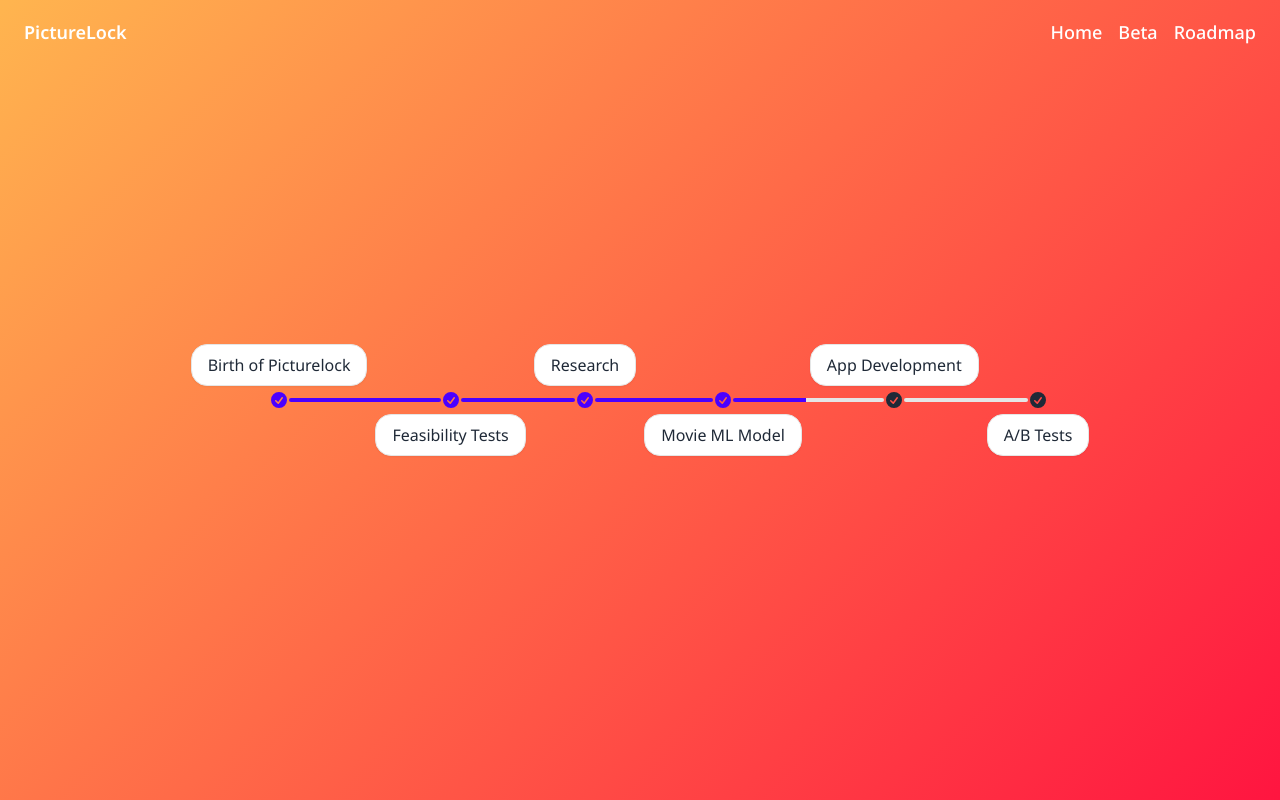
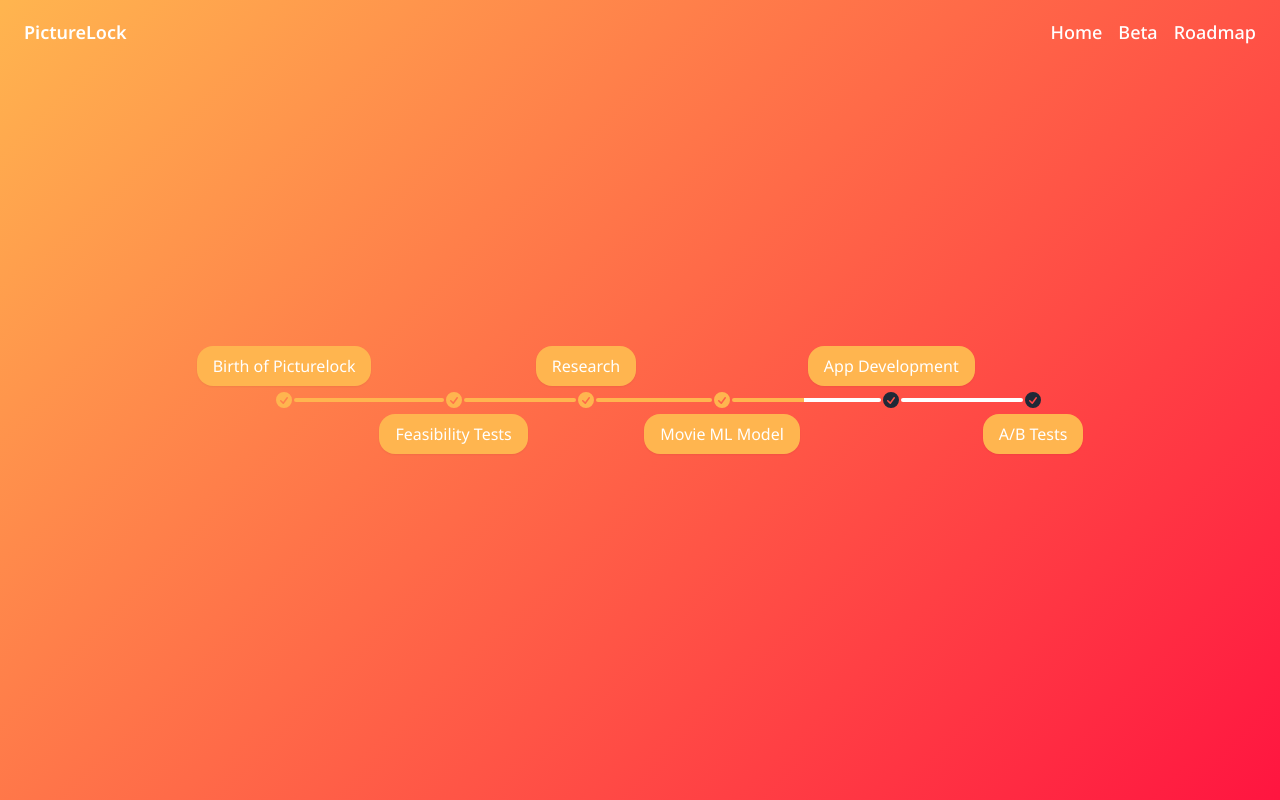
Before and after one commit to andykr1k/PictureLock, a React (Vite) app in the folder Frontend/Web/PictureLock/: page /roadmap in a window 1280 px wide. Built offline with nearby package versions, Linux system fonts and the light colour scheme; a web font is replaced by a local one.

Commit message:
Changed Accent Colors

```diff
--- a/Frontend/Web/PictureLock/src/components/Roadmap.jsx
+++ b/Frontend/Web/PictureLock/src/components/Roadmap.jsx
@@ -3,14 +3,14 @@ export default function Roadmap() {
       <div className="grid place-items-center h-[100dvh]">
         <ul className="timeline timeline-vertical lg:timeline-horizontal">
           <li>
-            <div className="timeline-start timeline-box">
+            <div className="timeline-start timeline-box bg-orange-fruit text-white border-0">
               Birth of Picturelock
             </div>
             <div className="timeline-middle">
               <svg
                 xmlns="http://www.w3.org/2000/svg"
                 viewBox="0 0 20 20"
-                fill="currentColor"
+                fill="#FFB54F"
                 className="w-5 h-5 text-primary"
               >
                 <path
@@ -20,15 +20,15 @@ export default function Roadmap() {
                 />
               </svg>
             </div>
-            <hr className="bg-primary" />
+            <hr className="bg-orange-fruit" />
           </li>
           <li>
-            <hr className="bg-primary" />
+            <hr className="bg-orange-fruit" />
             <div className="timeline-middle">
               <svg
                 xmlns="http://www.w3.org/2000/svg"
                 viewBox="0 0 20 20"
-                fill="currentColor"
+                fill="#FFB54F"
                 className="w-5 h-5 text-primary"
               >
                 <path
@@ -38,17 +38,21 @@ export default function Roadmap() {
                 />
               </svg>
             </div>
-            <div className="timeline-end timeline-box">Feasibility Tests</div>
-            <hr className="bg-primary" />
+            <div className="timeline-end timeline-box bg-orange-fruit text-white border-0">
+              Feasibility Tests
+            </div>
+            <hr className="bg-orange-fruit" />
           </li>
           <li>
-            <hr className="bg-primary" />
-            <div className="timeline-start timeline-box">Research</div>
+            <hr className="bg-orange-fruit" />
+            <div className="timeline-start timeline-box bg-orange-fruit text-white border-0">
+              Research
+            </div>
             <div className="timeline-middle">
               <svg
                 xmlns="http://www.w3.org/2000/svg"
                 viewBox="0 0 20 20"
-                fill="currentColor"
+                fill="#FFB54F"
                 className="w-5 h-5 text-primary"
               >
                 <path
@@ -58,15 +62,15 @@ export default function Roadmap() {
                 />
               </svg>
             </div>
-            <hr className="bg-primary" />
+            <hr className="bg-orange-fruit" />
           </li>
           <li>
-            <hr className="bg-primary" />
+            <hr className="bg-orange-fruit" />
             <div className="timeline-middle">
               <svg
                 xmlns="http://www.w3.org/2000/svg"
                 viewBox="0 0 20 20"
-                fill="currentColor"
+                fill="#FFB54F"
                 className="w-5 h-5 text-primary"
               >
                 <path
@@ -76,12 +80,16 @@ export default function Roadmap() {
                 />
               </svg>
             </div>
-            <div className="timeline-end timeline-box">Movie ML Model</div>
-            <hr className="bg-primary" />
+            <div className="timeline-end timeline-box bg-orange-fruit text-white border-0">
+              Movie ML Model
+            </div>
+            <hr className="bg-orange-fruit" />
           </li>
           <li>
-            <hr />
-            <div className="timeline-start timeline-box">App Development</div>
+            <hr className="bg-white" />
+            <div className="timeline-start timeline-box bg-orange-fruit text-white border-0">
+              App Development
+            </div>
             <div className="timeline-middle">
               <svg
                 xmlns="http://www.w3.org/2000/svg"
@@ -96,10 +104,10 @@ export default function Roadmap() {
                 />
               </svg>
             </div>
-            <hr />
+            <hr className="bg-white" />
           </li>
           <li>
-            <hr />
+            <hr className="bg-white" />
             <div className="timeline-middle">
               <svg
                 xmlns="http://www.w3.org/2000/svg"
@@ -114,7 +122,9 @@ export default function Roadmap() {
                 />
               </svg>
             </div>
-            <div className="timeline-end timeline-box">A/B Tests</div>
+            <div className="timeline-end timeline-box bg-orange-fruit text-white border-0">
+              A/B Tests
+            </div>
           </li>
         </ul>
       </div>
--- a/Frontend/Web/PictureLock/src/pages/RecommendationPage.jsx
+++ b/Frontend/Web/PictureLock/src/pages/RecommendationPage.jsx
@@ -30,84 +30,84 @@ export default function RecommendationPage() {
   return (
     <div className="grid place-items-center h-[100dvh] z-50">
       <div className="max-w-md space-y-5 z-50">
-        <h2 className="text-center text-bold text-lg text-white z-50">
+        <h2 className="text-center text-bold text-lg text-white z-50 font-bold">
           Recommendation System Beta
         </h2>
-        <div className="relative">
+        {/* <div className="relative">
           <div className="btn-group w-md flex justify-around">
             <div className="flex flex-col items-center w-[23%]">
-              <h3 className="absolute mt-3.5 pointer-events-none text-sm">
+              <h3 className="absolute mt-3.5 pointer-events-none text-sm text-white">
                 Action
               </h3>
               <input
                 type="radio"
                 name="options"
                 data-title="action"
-                className="btn w-full rounded-full radio"
+                className="btn w-full rounded-full radio bg-orange-fruit selection:bg-orange-fruit checked:shadow-orange-fruit"
                 onChange={handleGenreChange}
                 checked={genre === "action"}
               />
             </div>
             <div className="flex flex-col items-center w-[23%]">
-              <h3 className="absolute mt-3.5 pointer-events-none text-sm">
+              <h3 className="absolute mt-3.5 pointer-events-none text-sm text-white">
                 Comedy
               </h3>
               <input
                 type="radio"
                 name="options"
                 data-title="comedy"
-                className="btn w-full rounded-full radio"
+                className="btn w-full rounded-full radio bg-orange-fruit"
                 onChange={handleGenreChange}
                 checked={genre === "comedy"}
               />
             </div>
             <div className="flex flex-col items-center w-[23%]">
-              <h3 className="absolute mt-3.5 pointer-events-none text-sm">
+              <h3 className="absolute mt-3.5 pointer-events-none text-sm text-white">
                 Drama
               </h3>
               <input
                 type="radio"
                 name="options"
                 data-title="drama"
-                className="btn w-full rounded-full radio"
+                className="btn w-full rounded-full radio bg-orange-fruit"
                 onChange={handleGenreChange}
                 checked={genre === "drama"}
               />
             </div>
             <div className="flex flex-col items-center w-[23%]">
-              <h3 className="absolute mt-3.5 pointer-events-none text-sm">
+              <h3 className="absolute mt-3.5 pointer-events-none text-sm text-white">
                 Thriller
               </h3>
               <input
                 type="radio"
                 name="options"
                 data-title="thriller"
-                className="btn w-full rounded-full radio"
+                className="btn w-full rounded-full radio bg-orange-fruit text-white"
                 onChange={handleGenreChange}
                 checked={genre === "thriller"}
               />
             </div>
           </div>
-        </div>
-        <label className="input input-bordered flex items-center gap-2 z-50">
+        </div> */}
+        <label className="input input-bordered flex items-center gap-2 z-50 bg-orange-fruit">
           <input
             type="text"
-            className="grow border-0 outline-0 z-50"
+            className="grow border-0 outline-0 z-50 placeholder:text-white text-white border-transparent focus:border-0 focus:ring-0"
             placeholder="Recently Seen Movie"
             value={search}
             onChange={(e) => setSearch(e.target.value)}
           />
           <button
             onClick={handleRecommendation}
-            className="bg-blue-600 text-white p-1 text-sm rounded-md z-50"
+            className="bg-red-apple/60 hover:bg-red-apple text-white p-2 text-sm rounded-md z-50"
           >
             Recommend
           </button>
         </label>
         <div className="flex justify-center">
           {isLoading ? (
-            <div className="carousel carousel-vertical p-4 bg-neutral rounded-box z-50">
-              <span className="loading loading-ring loading-lg text-primary text-center"></span>
+            <div className="carousel carousel-vertical p-4 rounded-box z-50 bg-orange-fruit">
+              <span className="loading loading-ring loading-lg text-primary text-center bg-white"></span>
             </div>
           ) : (
             <div className="carousel carousel-vertical h-96 bg-neutral rounded-box z-50">
```
